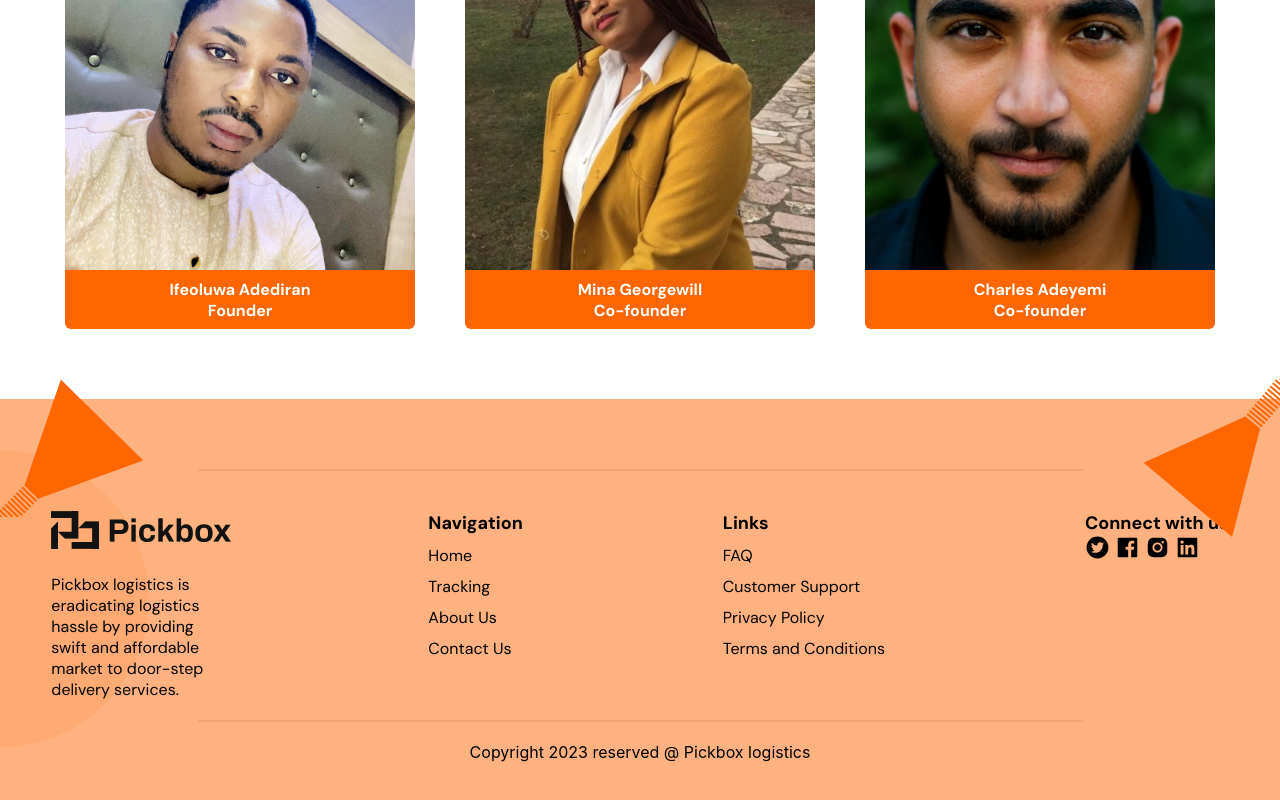
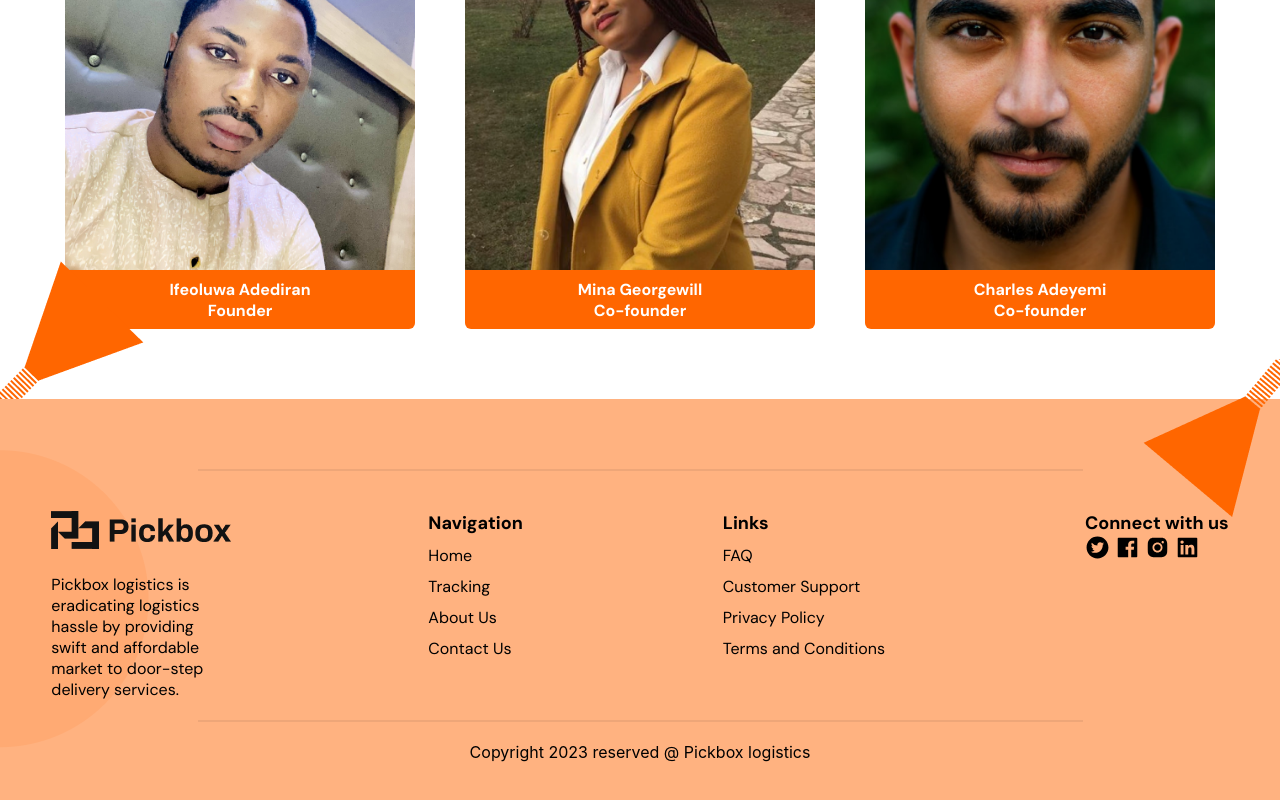
Before and after one commit to Pickbox-Project/Pickbox-frontend, a React (Create React App) app: page /aboutus in a window 1280 px wide. Shown: the part 1093-1893 px from the top of the page. Built offline with nearby package versions, Linux system fonts and the light colour scheme.

Commit message:
Started styling Team component

```diff
--- a/src/Components/Team/Team.css
+++ b/src/Components/Team/Team.css
@@ -1,13 +1,16 @@
 .team-container {
     padding: 20px;
+    position: relative;
 }
 
 .team-vector-right {
     position: absolute;
     right: 0;
+    top: 0;
 }
 
 .team-vector-left {
     position: absolute;
     left: 0;
+    bottom: 0;
 }
```
